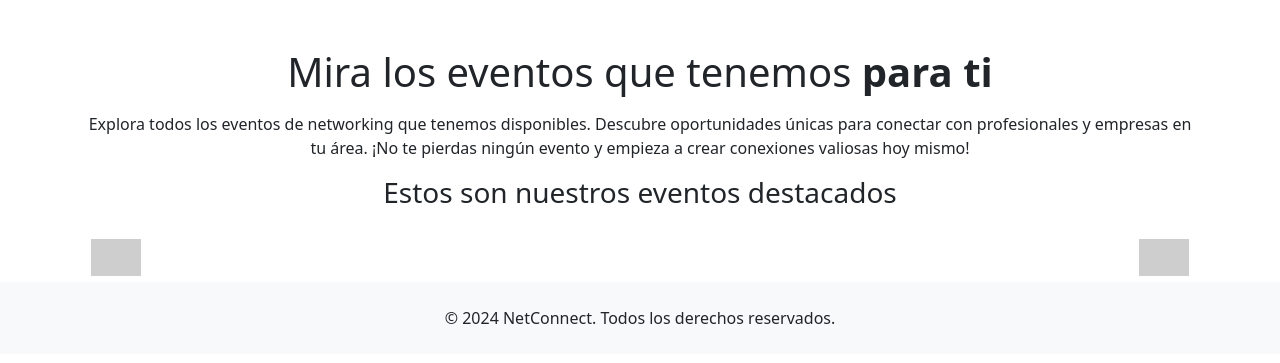
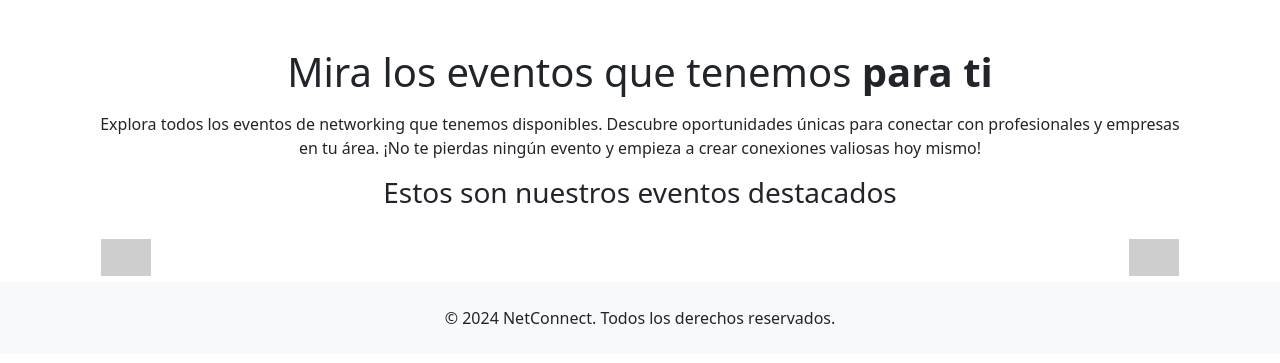
Before and after one commit to ACarmona4/netconnectproject, a Django app: page /events/ in a window 1280 px wide. Shown: the part 56-419 px from the top of the page. Run offline with Django 5.2, Linux system fonts and the light colour scheme; data that the repository does not hold is empty; grey boxes are pictures that could not be loaded.

Commit message:
Cambios estéticos

```diff
--- a/netconnect/templates/base.html
+++ b/netconnect/templates/base.html
@@ -48,7 +48,7 @@
     </nav>
 
     <!-- Contenido principal -->
-    <div class="container-fluid mt-2">
+    <div class="container mt-2">
         {% block content %}
         {% endblock content %}
     </div>
```
Also changed, not shown: company/migrations/0004_delete_company.py (added), 1 other file.
